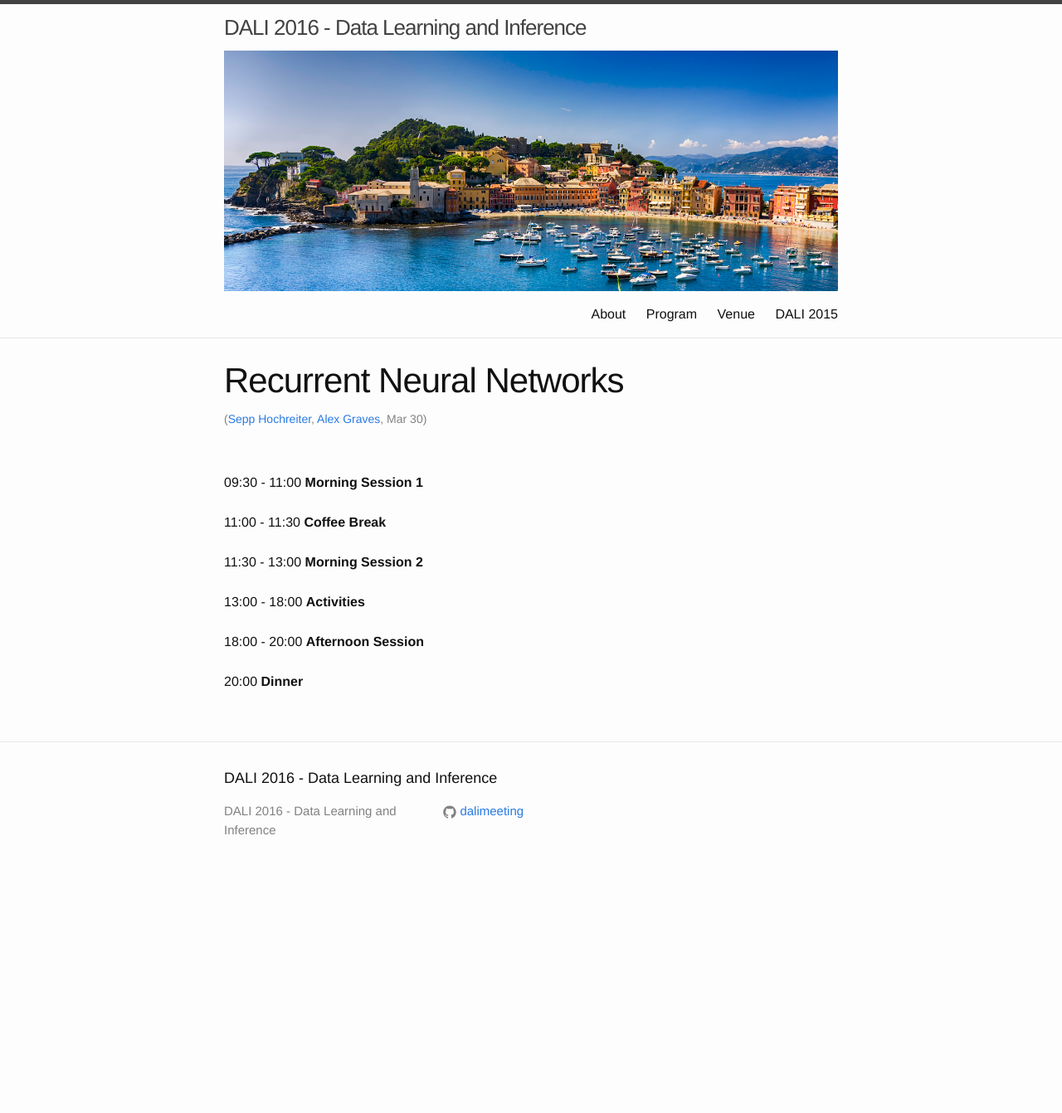
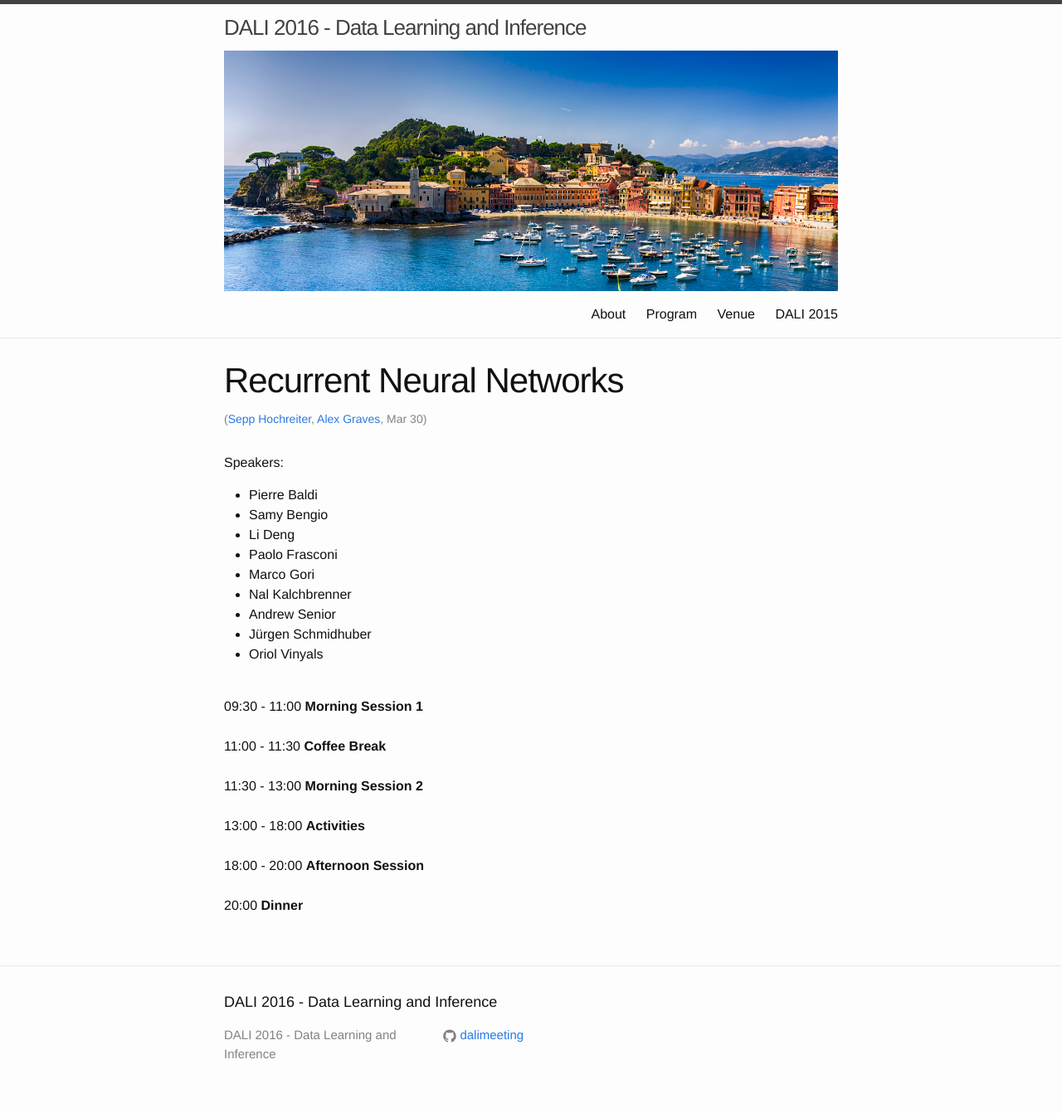
Before and after one commit to dalimeeting/dalimeeting.github.io, a Jekyll site: the page built from _posts/2016-03-30-recurrent-neural-networks.md, in a window 1280 px wide. Shown: the whole page at 83% size. Built offline with Jekyll 4.4.1, drawn with Linux system fonts in a browser that asks for light colours; before the commit the page ends 1072 px from its top, so only the background shows below that.

Commit message:
updated lists of speakers for workshops

```diff
--- a/_posts/2016-03-30-recurrent-neural-networks.md
+++ b/_posts/2016-03-30-recurrent-neural-networks.md
@@ -31,4 +31,14 @@
   end: "20:00"
 - title: "Dinner"
   start: "20:00"
+speakers:
+- Pierre Baldi
+- Samy Bengio
+- Li Deng
+- Paolo Frasconi
+- Marco Gori
+- Nal Kalchbrenner
+- Andrew Senior
+- Jürgen Schmidhuber
+- Oriol	Vinyals
 ---
```
Also changed, not shown: _posts/2016-03-30-machine-learning-software.md (+4 -3 lines), _posts/2016-04-01-learning-and-optimization.md (+6 -0 lines).
